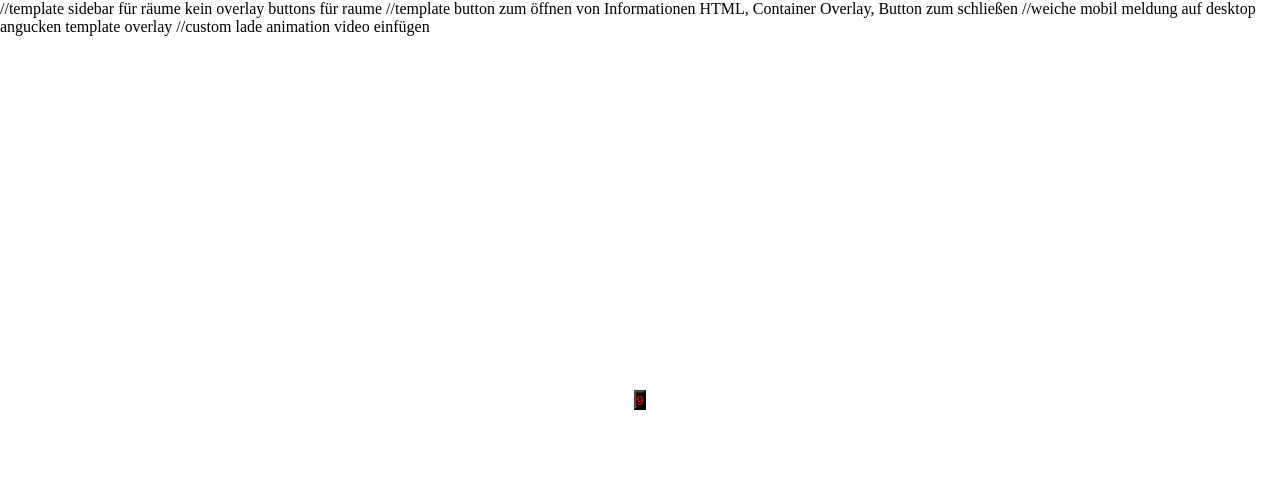
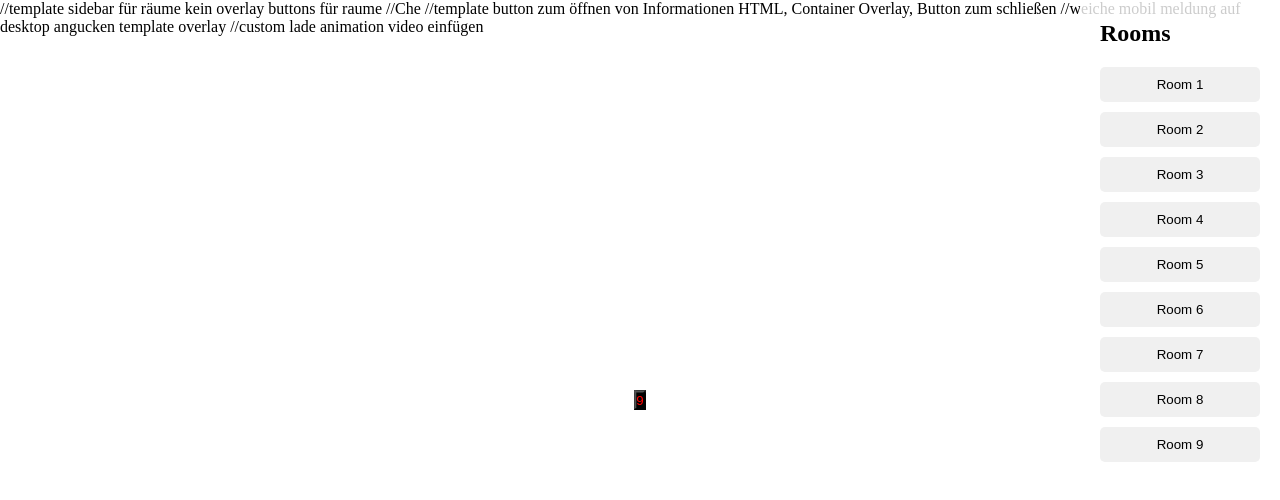
Before and after one commit to langkabel/SarahPortfolioModelViewer, a plain HTML site: page index.html in a window 1280 px wide. Drawn offline with Linux system fonts and the light colour scheme; some packages are replaced by stand-ins of ours; a script that the page names is missing.

Commit message:
added sidebar for each room

```diff
--- a/helper.js
+++ b/helper.js
@@ -1,20 +1,46 @@
-const modelViewer2 = document.querySelector("#sarahs-haus");
+const modelViewer = document.querySelector("#sarahs-haus");
+
+//function to move the camera to the target position and orbit
 const annotationClicked = (annotation) => {
   let dataset = annotation.dataset;
-  modelViewer2.cameraTarget = dataset.target;
-  modelViewer2.cameraOrbit = dataset.orbit;
-  modelViewer2.fieldOfView = '45deg';
+  modelViewer.cameraTarget = dataset.target;
+  modelViewer.cameraOrbit = dataset.orbit;
+  modelViewer.fieldOfView = '45deg';
 }
 
+//function to open the overlay
 const openOverlay = (overlay) => {
     let dataset = overlay.dataset;
     overlay.style.display = 'block';
 }
 
-modelViewer2.querySelectorAll('.view-button').forEach((hotspot) => {
+//function to close the overlay
+const closeOverlay = (overlay) => {
+    overlay.style.display = 'none';
+}
+
+modelViewer.querySelectorAll('.view-button').forEach((hotspot) => {
   hotspot.addEventListener('click', () => annotationClicked(hotspot));
 });
 
-modelViewer2.querySelectorAll('.overlay-button').forEach((hotspot) => {
+modelViewer.querySelectorAll('.overlay-button').forEach((hotspot) => {
   hotspot.addEventListener('click', () => openOverlay(hotspot));
 });
+
+document.addEventListener('DOMContentLoaded', function() {
+
+    const sidebar = document.querySelector("#room-sidebar");
+
+    sidebar.querySelectorAll('.room-button').forEach((button) => {
+        button.addEventListener('click', () => {
+            const roomNumber = button.dataset.room;
+            const correspondingHotspot = modelViewer.querySelector(`[slot="hotspot-${roomNumber}"]`);
+            if (correspondingHotspot) {
+                const dataset = correspondingHotspot.dataset;
+                modelViewer.cameraTarget = dataset.target;
+                modelViewer.cameraOrbit = dataset.orbit;
+                modelViewer.fieldOfView = '45deg';
+            }
+        });
+    });
+});
--- a/index.html
+++ b/index.html
@@ -107,12 +107,25 @@
             9</button>
     </model-viewer>
 
+    <div id="room-sidebar" class="sidebar">
+        <h2>Rooms</h2>
+        <button class="room-button" data-room="1">Room 1</button>
+        <button class="room-button" data-room="2">Room 2</button>
+        <button class="room-button" data-room="3">Room 3</button>
+        <button class="room-button" data-room="4">Room 4</button>
+        <button class="room-button" data-room="5">Room 5</button>
+        <button class="room-button" data-room="6">Room 6</button>
+        <button class="room-button" data-room="7">Room 7</button>
+        <button class="room-button" data-room="8">Room 8</button>
+        <button class="room-button" data-room="9">Room 9</button>
+    </div>
+
     <div id="overlay-test_1" class="overlay"></div>
     <div id="overlay-test_2" class="overlay"></div>
 </body>
 </html>
 
-//template sidebar für räume kein overlay buttons für raume
+//template sidebar für räume kein overlay buttons für raume //Che
 
 //template button zum öffnen von Informationen HTML, Container Overlay, Button zum schließen
 
--- a/style.css
+++ b/style.css
@@ -22,3 +22,40 @@ model-viewer {
     background-color: #000;
     color: red;
 }
+
+.sidebar {
+    position: fixed;
+    top: 0;
+    right: 0;
+    width: 200px;
+    height: 100%;
+    background-color: rgba(255, 255, 255, 0.8);
+    padding: 20px;
+    overflow-y: auto;
+    z-index: 1000;
+}
+
+.sidebar h2 {
+    margin-bottom: 20px;
+}
+
+.room-button {
+    display: block;
+    width: 100%;
+    padding: 10px;
+    margin-bottom: 10px;
+    background-color: #f0f0f0;
+    border: none;
+    border-radius: 5px;
+    cursor: pointer;
+    transition: background-color 0.3s;
+}
+
+.room-button:hover {
+    background-color: #e0e0e0;
+}
+
+/* Adjust the model-viewer to make space for the sidebar */
+model-viewer {
+    width: calc(100% - 200px);
+}
```
